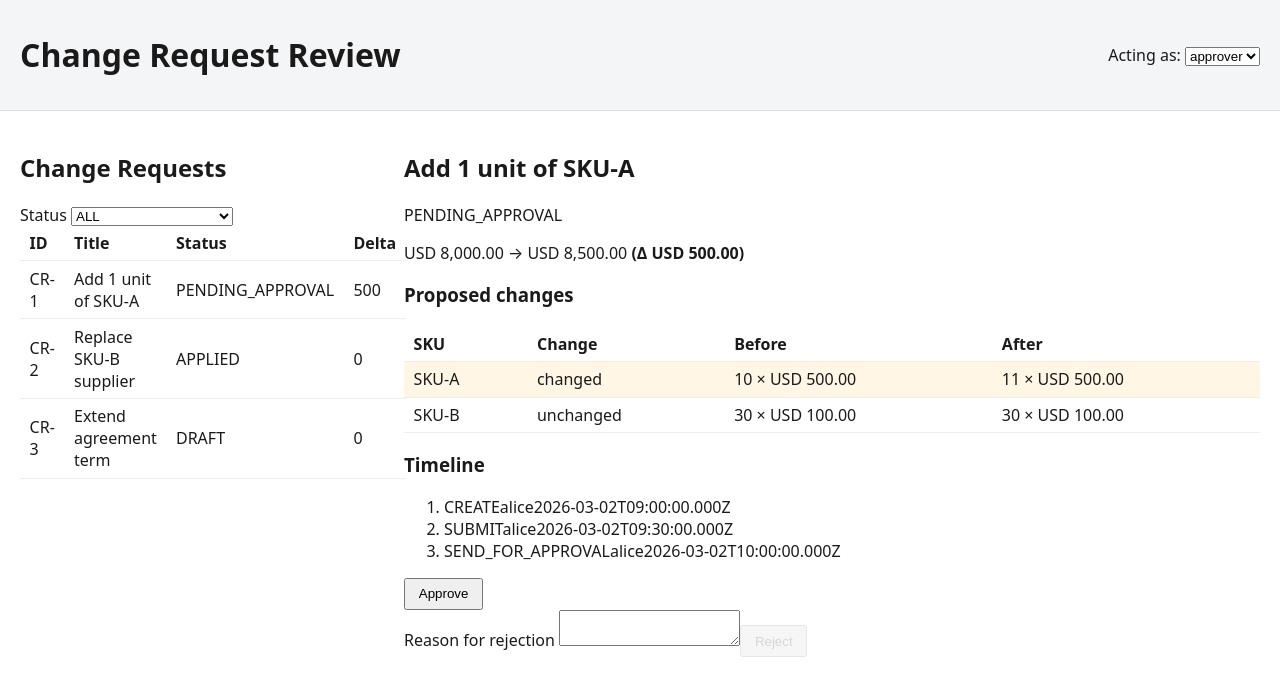
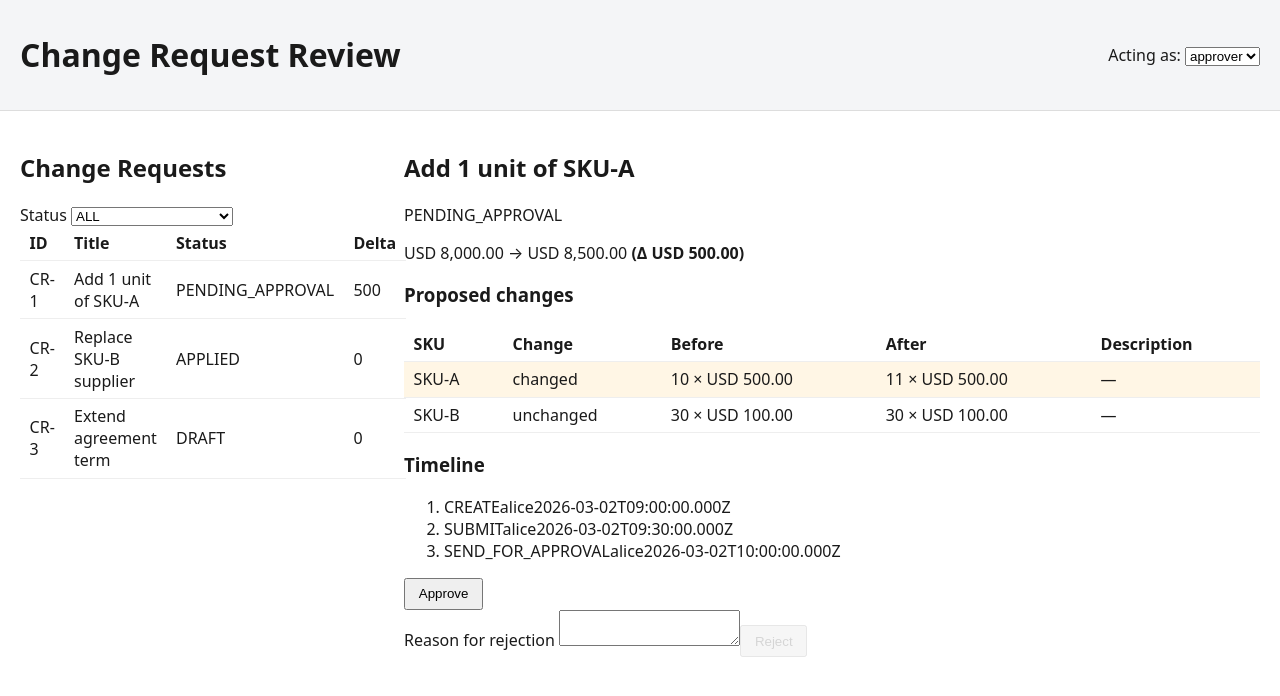
Before and after one commit to Q-micro/change-request-review-assessment, an Angular app: page / in a window 1280 px wide. Shown: the top 696 px of the page. Built offline with nearby package versions, Linux system fonts and the light colour scheme.

Commit message:
Show description changes UI

```diff
--- a/src/components/cr-detail/cr-detail.component.html
+++ b/src/components/cr-detail/cr-detail.component.html
@@ -21,7 +21,13 @@
 			<h3>Proposed changes</h3>
 			<table class="cr-diff__table">
 	<thead>
-					<tr><th>SKU</th><th>Change</th><th>Before</th><th>After</th></tr>
+		<tr>
+			<th>SKU</th>
+			<th>Change</th>
+			<th>Before</th>
+			<th>After</th>
+			<th>Description</th>
+		</tr>
 	</thead>
 	<tbody>
 		<tr *ngFor="let row of diff" class="cr-diff__row" [attr.data-kind]="row.kind">
@@ -29,9 +35,18 @@
 			<td class="cr-diff__kind">{{ row.kind }}</td>
 			<td>{{ row.baseline ? row.baseline.quantity + ' × ' + fmt(row.baseline.unitPrice) : '—' }}</td>
 			<td>{{ row.proposed ? row.proposed.quantity + ' × ' + fmt(row.proposed.unitPrice) : '—' }}</td>
+			<td>
+				<span *ngIf="row.baseline?.description !== row.proposed?.description">
+					{{ row.baseline?.description || '—' }} → {{ row.proposed?.description || '—' }}
+				</span>
+				<span *ngIf="row.baseline?.description === row.proposed?.description">
+					—
+				</span>
+			</td>
 		</tr>
 	</tbody>
 </table>
+
 		</section>
 
 		<!-- Approval timeline -->
```
Also changed, not shown: 1 other file (tests, documents, lock files or other folders). Lines whose indentation alone changed are shown as unchanged.
